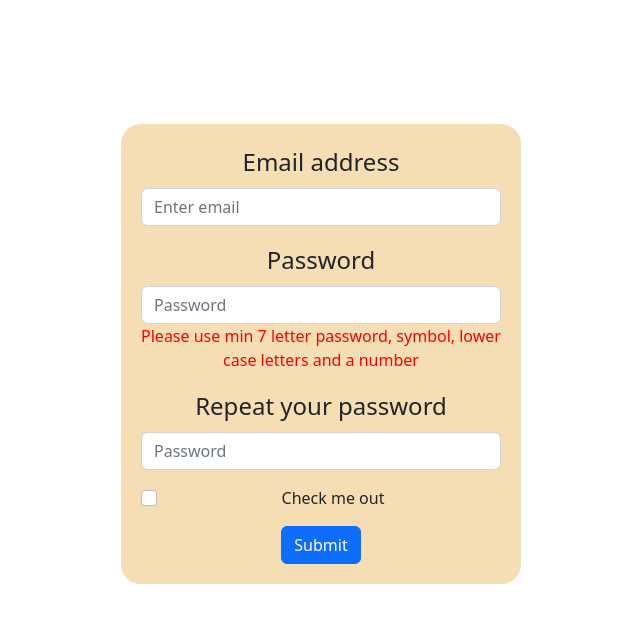
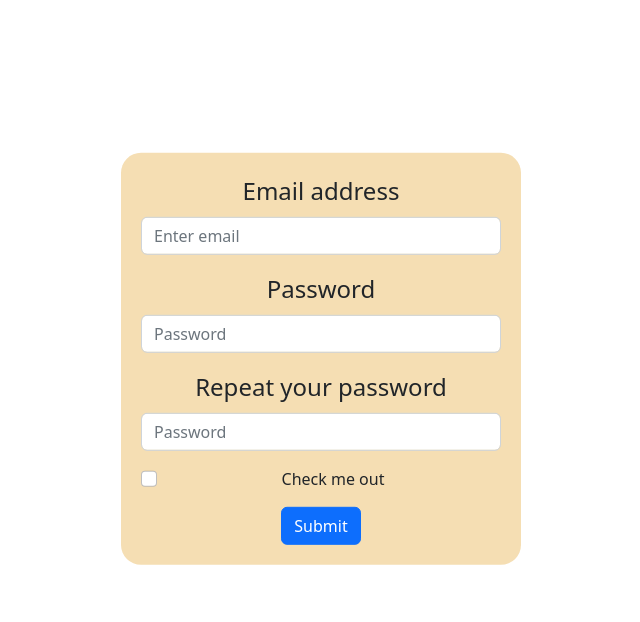
Before and after one commit to N1kk1337/RS-Clone, a React (Create React App) app: page / in a window 1280 px wide. Shown: the top 622 px of the page, without its empty margins (319-959 px from the left). Built offline with nearby package versions, Linux system fonts and the light colour scheme.

Commit message:
fix: valid password

```diff
--- a/src/components/RegisterModal/RegisterModal.tsx
+++ b/src/components/RegisterModal/RegisterModal.tsx
@@ -6,6 +6,7 @@ function BasicExample() {
   const [email, setEmail] = useState('');
   const [isEmail, setIsEmail] = useState(false);
   const [password, setPassword] = useState('');
+  const [isPasswordValid, setIsPasswordValid] = useState(false);
   const [confirmPasswordVal, setConfirmPasswordVal] = useState(false);
 
   function emailValid(e: React.ChangeEvent) {
@@ -23,7 +24,13 @@ function BasicExample() {
       /^(?=.*\d)(?=.*[!@#$%^&*])(?=.*[a-z]).{7,}$/,
     );
 
-    if (!isPassword) setPassword(''); else setPassword(isPassword[0]);
+    if (!isPassword) {
+      setPassword('');
+      setIsPasswordValid(true);
+    } else {
+      setPassword(isPassword[0]);
+      setIsPasswordValid(false);
+    }
   }
 
   function confirmPassword(e: React.ChangeEvent) {
@@ -52,7 +59,7 @@ function BasicExample() {
             placeholder="Password"
             onChange={(e) => passwordValid(e)}
           />
-          {password ? (
+          {!isPasswordValid ? (
             ''
           ) : (
             <p className="error">
```
